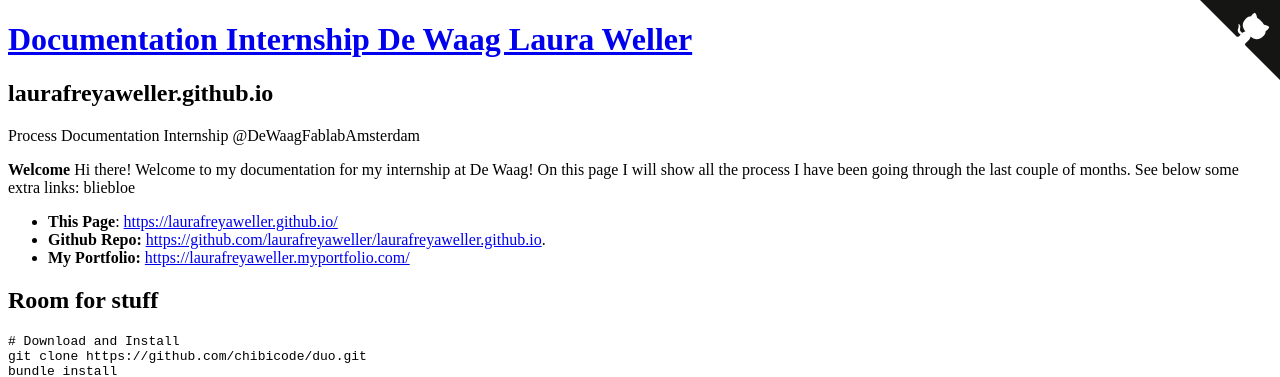
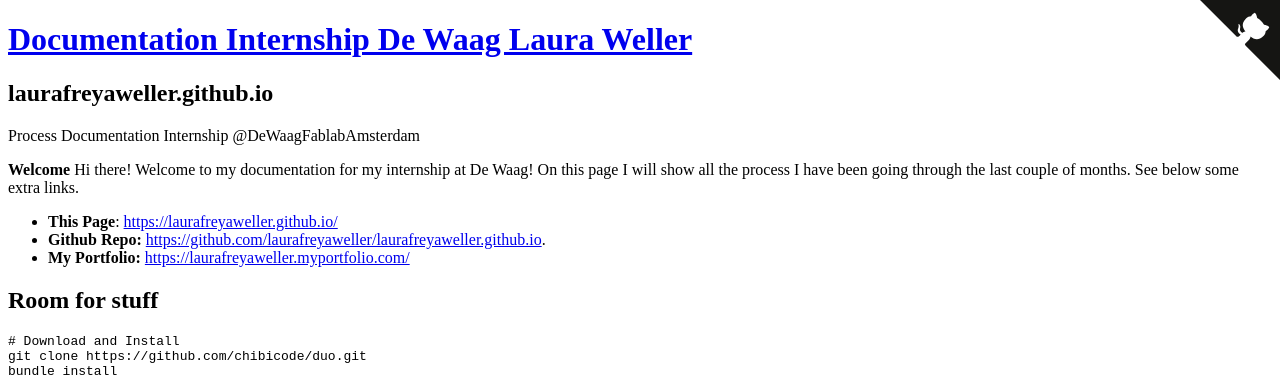
Before and after one commit to laurafreyaweller/laurafreyaweller.github.io, a Jekyll site: the page built from README.md, in a window 1280 px wide. Shown: the top 377 px of the page. Built offline with Jekyll 4.4.1, drawn with Linux system fonts in a browser that asks for light colours; our own code applies the rules of GitHub Pages for plain Markdown files; comment, search, counter and statistics services are not loaded.

Commit message:
Config changes

```diff
--- a/README.md
+++ b/README.md
@@ -2,7 +2,7 @@
 Process Documentation Internship @DeWaagFablabAmsterdam
 
 
-**Welcome** Hi there! Welcome to my documentation for my internship at De Waag! On this page I will show all the process I have been going through the last couple of months. See below some extra links: bliebloe
+**Welcome** Hi there! Welcome to my documentation for my internship at De Waag! On this page I will show all the process I have been going through the last couple of months. See below some extra links.
 
 - **This Page**: [https://laurafreyaweller.github.io/](https://laurafreyaweller.github.io/)
 - **Github Repo:** [https://github.com/laurafreyaweller/laurafreyaweller.github.io](https://github.com/laurafreyaweller/laurafreyaweller.github.io).
--- a/_config.yml
+++ b/_config.yml
@@ -10,7 +10,7 @@
 
 # If you're deployging to a subdirectory (https://foo.com/bar/)
 # Then write "/bar/". Otherwise, remove this line.
-# baseurl: "//"
+baseurl: "/bar/"
 
 # Twitter IDs
 twitter:
```
